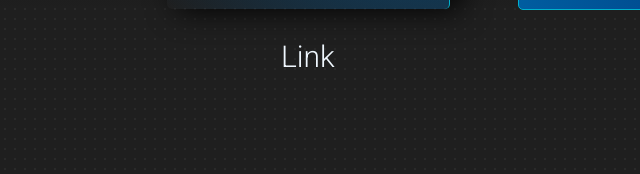
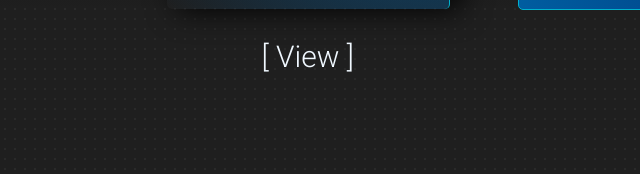
Before and after one commit to SebastianOchal/Portfolio, a plain HTML site: page index.html in a window 1280 px wide. Shown: the part 1420-1594 px from the top of the page, 310-950 px from the left. Drawn offline with Linux system fonts and the light colour scheme.

Commit message:
updatin branch

```diff
--- a/index.html
+++ b/index.html
@@ -72,7 +72,7 @@
                             <p class="infoPara roboto-light">I developed this game primarily using JavaScript. The core gameplay involves following a given pattern. To increase the complexity of the project, I added a feature allowing users to resize the grid while the game is inactive. This presented several challenges, the most significant being that resizing the grid initially caused it to stop responding to user inputs. Resolving this issue required considerable effort and troubleshooting.
                             </p>
                             <p class="infoPara roboto-light">Moving forward, I aim to create more advanced games while building on the skills I acquired during this project.Feel free to check out the project using the link provided.</p>
-                            <div class = infoLinkCon><a class="infoLink roboto-light" href="">Link</a></div>
+                            <div class = infoLinkCon><a class="infoLink roboto-light" href="https://sebastianochal.github.io/JavaScriptGames/">[ View ]</a></div>
                         </div>
                         <div class="info">
                             <h3 class = "infoTitle roboto-light roboto-light">Image Slider</h3>
@@ -82,19 +82,19 @@
                             <p class="infoPara roboto-light">
                                 Successfully overcoming these challenges gave me the confidence to tackle more ambitious projects in my portfolio and fully embrace my creativity.
                             </p>
-                            <div class = infoLinkCon><a class="infoLink roboto-light" href="">Link</a></div>
+                            <div class = infoLinkCon><a class="infoLink roboto-light" href="https://sebastianochal.github.io/JS_Carousel_Project/">[ View ]</a></div>
                         </div>
                         <div class="info">
                             <h3 class = "infoTitle roboto-light">Python Lists & Dictionaries</h3>
                             <p class="infoPara roboto-light">This collection of projects is designed to explore working with Python dictionaries, including nested structures. It also features a terminal-based menu, allowing users to interact with the program via text input.</p>
                             <p class="infoPara roboto-light">Next, I plan to develop a graphical user interface (GUI) to enhance user experience by connecting my scripts to a more intuitive and visually appealing platform.</p>
                             <p class="infoPara roboto-light">The link below leads to a Github repository containing the code.</p>
-                            <div class = infoLinkCon><a class="infoLink roboto-light" href="">Link</a></div>
+                            <div class = infoLinkCon><a class="infoLink roboto-light" href="https://github.com/SebastianOchal/Python_Projects">[ View ]</a></div>
                         </div>
                         <div class="info">
                             <h3 class = "infoTitle roboto-light">Portfolio</h3>
                             <p class="infoPara roboto-light">This portfolio stands as a showcase of some of my most advanced HTML, CSS, and JavaScript skills learned over an 8-week bootcamp provided by Just IT. One part of the portfolio I am most proud of is the background, which is made entirely using HTML elements with CSS styling applied. A big challenge I faced was that CSS is very good at creating regular patterns but not so good at generating random patterns. As such, I had to use JavaScript to position the stars within my portfolio. This solution made my portfolio more dynamic, as the stars change position when the page is refreshed.</p>
-                            <div class = infoLinkCon><a class="infoLink roboto-light" href="">Link</a></div>
+                            <div class = infoLinkCon><a class="infoLink roboto-light" href="https://sebastianochal.github.io/Portfolio/">[ View ]</a></div>
                         </div>
                     </div>
                 </div>
```
